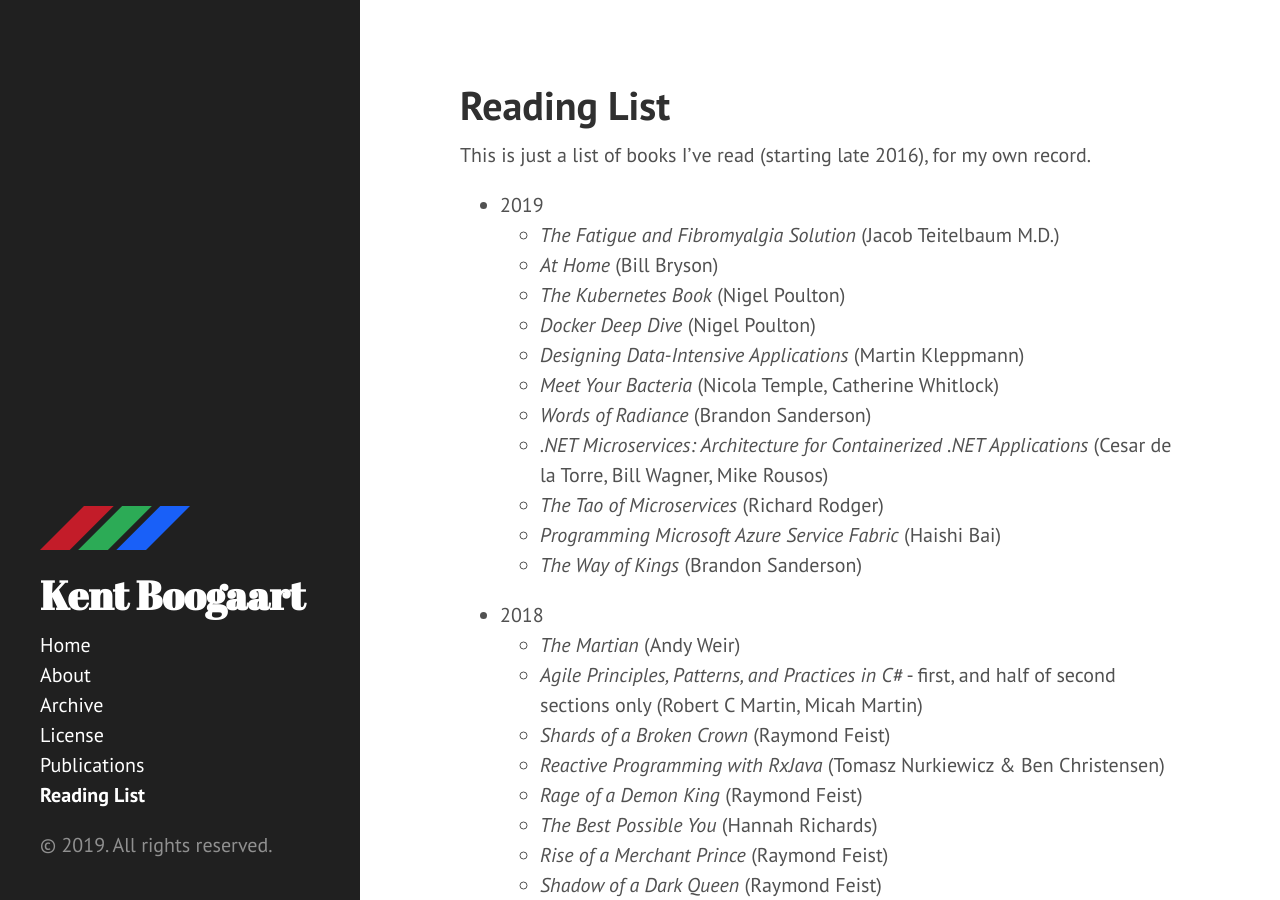
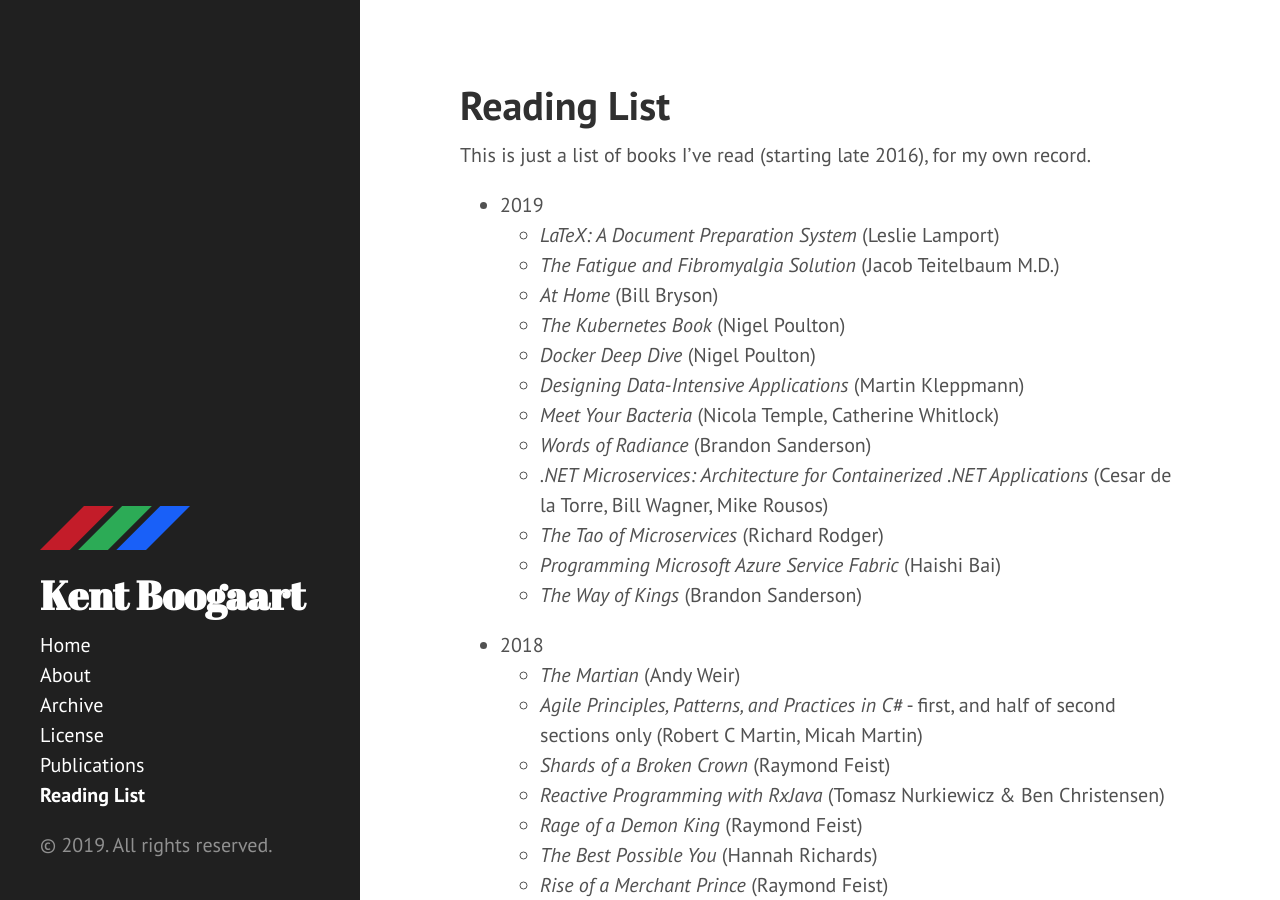
Before and after one commit to kentcb/kentcb.github.io, a Jekyll site: the page built from reading-list.md, in a window 1280 px wide and 900 px high. Built offline with Jekyll 4.4.1, drawn with Linux system fonts in a browser that asks for light colours; nearby versions of some CDN libraries.

Commit message:
Add LaTeX: A Document Preparation System

```diff
--- a/reading-list.md
+++ b/reading-list.md
@@ -6,6 +6,7 @@
 This is just a list of books I've read (starting late 2016), for my own record.
 
 * 2019
+    * _LaTeX: A Document Preparation System_ (Leslie Lamport)
     * _The Fatigue and Fibromyalgia Solution_ (Jacob Teitelbaum M.D.)
     * _At Home_ (Bill Bryson)
     * _The Kubernetes Book_ (Nigel Poulton)
```
